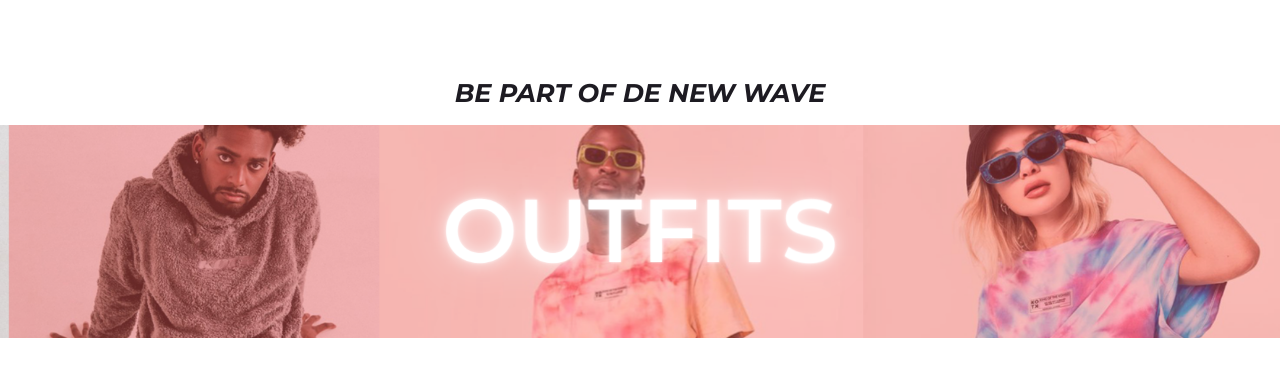
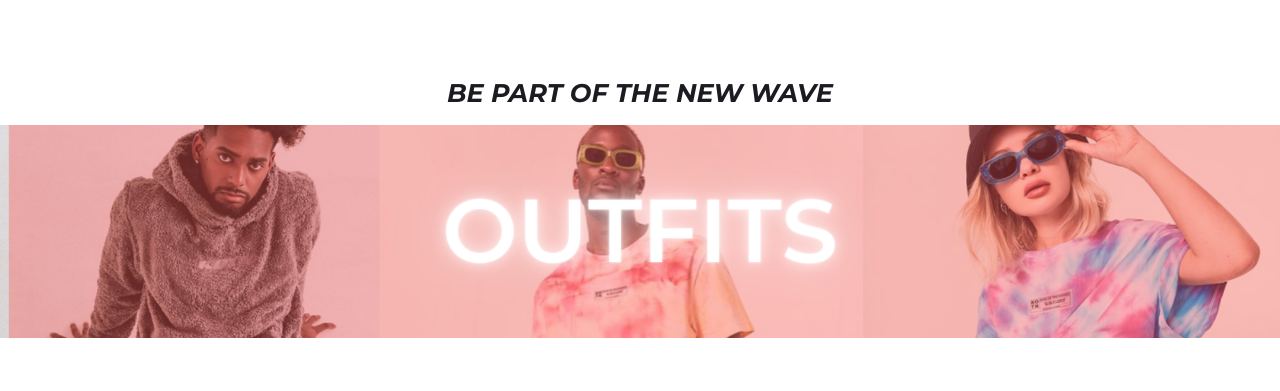
Before and after one commit to Dami-R92/new-wave, a website: page merch.html in a window 1280 px wide. Shown: the part 1038-1429 px from the top of the page. Drawn offline with nearby package versions, Linux system fonts and the light colour scheme.

Commit message:
Modificacion de errores de Ortografia

```diff
--- a/merch.html
+++ b/merch.html
@@ -77,7 +77,7 @@
    </header>
    <main>
 
-    <h1 class="titulo-merch">BE PART OF DE NEW WAVE</h1>
+    <h1 class="titulo-merch">BE PART OF THE NEW WAVE</h1>
 
      <section id="outfit">
        <img class="banner-merch" src="/imagenes/outfits.png" alt="imagen-contexto-de-autfit"></div>
```
Also changed, not shown: index.html (+1 -1 lines).
